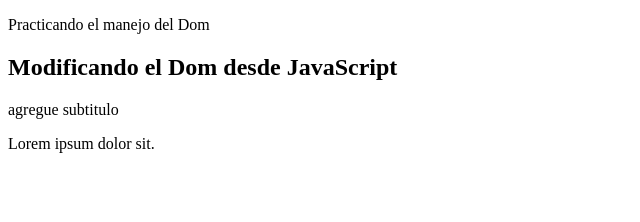
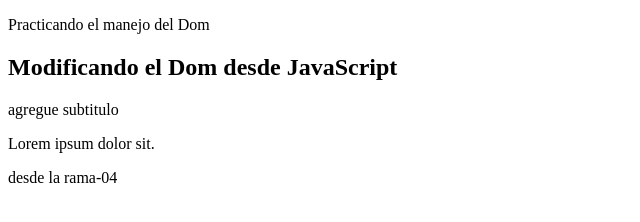
Before and after one commit to RoisChavez-02/Repositorio-de-Prueba, a plain HTML site: page index.html in a window 1280 px wide. Shown: the whole page, without its empty margins (0-640 px from the left). Drawn offline with Linux system fonts and the light colour scheme.

Commit message:
agregue un articulo

```diff
--- a/index.html
+++ b/index.html
@@ -11,6 +11,7 @@
         <h1>Modificando el Dom desde JavaScript</h1>
         <span>agregue subtitulo</span>
         <p>Lorem ipsum dolor sit.</p>
+        <article><span>desde la rama-04</span></article>
     </section>
     <script src="script.js"></script>
 </body>
```
